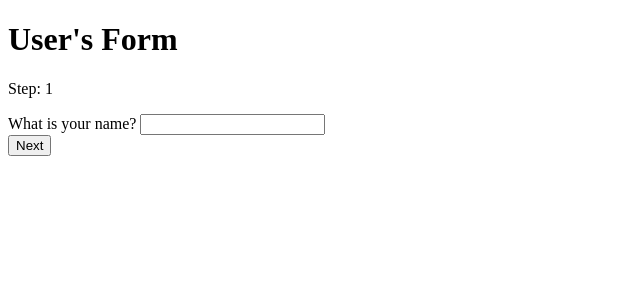
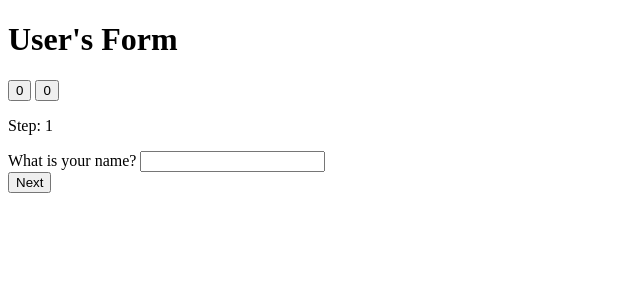
Before and after one commit to opossalite/melatonin, a SvelteKit app in the folder music-svelte/: page / in a window 1280 px wide. Shown: the top 300 px of the page, without its empty margins (0-640 px from the left). Built offline with nearby package versions, Linux system fonts and the light colour scheme.

Commit message:
Learning checkpoint s7

```diff
--- a/music-svelte/src/routes/+page.svelte
+++ b/music-svelte/src/routes/+page.svelte
@@ -1,4 +1,5 @@
 <script lang="ts">
+    import { fly } from "svelte/transition";
     import Header from "./Header.svelte";
 
     let formState = $state({
@@ -8,6 +9,8 @@
     });
 
     $inspect(formState.step);
+
+
 
     const QUESTIONS = [
         {
@@ -71,7 +74,9 @@
     <!-- {#each QUESTIONS as question(question.id)} -->
     {#each QUESTIONS as question, i (question.id)}
         {#if (formState.step === i)}
-            {@render formStep(question)}
+            <div in:fly={{x: 200, duration: 200, opacity: 0, delay: 200}} out:fly={{x: -200, duration: 200, opacity: 0}}>
+                {@render formStep(question)}
+            </div>
         {/if}
     {/each}
 
--- a/music-svelte/src/routes/Header.svelte
+++ b/music-svelte/src/routes/Header.svelte
@@ -1,9 +1,16 @@
 <script lang="ts">
+    import {createState, NathanState} from "./state.svelte";
+
     let {name}: {name: string} = $props();
+
+    const myState = createState();
+    const myStateTwo = new NathanState();
 </script>
 
 <div>
     <h1>
         {name ? name : "User"}'s Form
     </h1>
+    <button onclick={myState.up}>{myState.value}</button>
+    <button onclick={() => myStateTwo.up()}>{myStateTwo.value}</button>
 </div>
--- /dev/null
+++ b/music-svelte/src/routes/state.svelte.ts
@@ -0,0 +1,27 @@
+export class NathanState {
+    value = $state(0);
+
+    up() {
+        this.value += 1;
+    }
+}
+
+
+
+export function createState() {
+    let value = $state(0);
+
+    function up() {
+        value += 1;
+    }
+
+    return {
+        get value() {
+            return value;
+        },
+        set value(newValue) {
+            value = newValue;
+        },
+        up
+    };
+}
```
